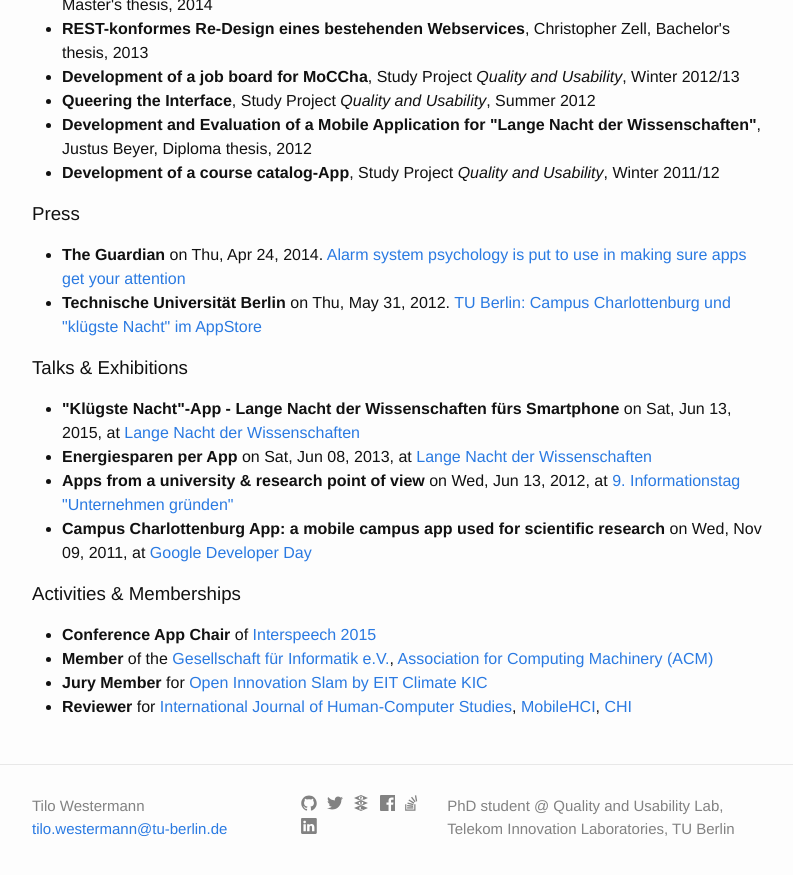
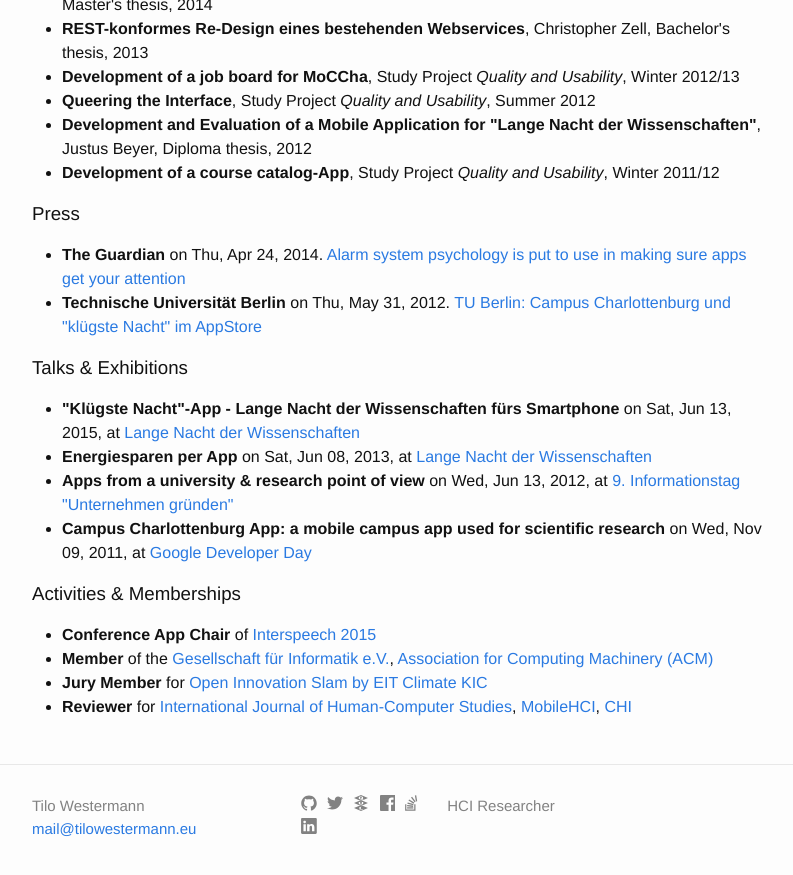
Before and after one commit to tilowestermann/tilowestermann.github.io, a Jekyll site: the page built from index.html, in a window 1280 px wide and 900 px high, scrolled down 4088 px. Shown: the top 875 px of the window, without its empty margins (238-1031 px from the left). Built offline with Jekyll 4.4.1, drawn with Linux system fonts in a browser that asks for light colours.

Commit message:
Updated email address and description

```diff
--- a/_config.yml
+++ b/_config.yml
@@ -1,7 +1,7 @@
 # Site settings
 title: Tilo Westermann
-email: tilo.westermann@tu-berlin.de
-description: PhD student @ Quality and Usability Lab, Telekom Innovation Laboratories, TU Berlin
+email: mail@tilowestermann.eu
+description: HCI Researcher
 baseurl: "" # the subpath of your site, e.g. /blog/
 #url: "http://tilowestermann.eu"
 twitter_username: tilowestermann
```
